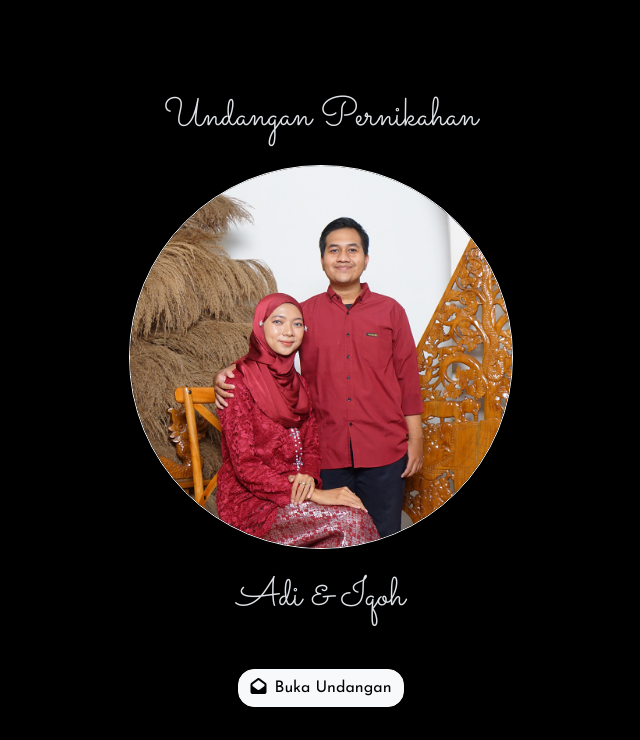
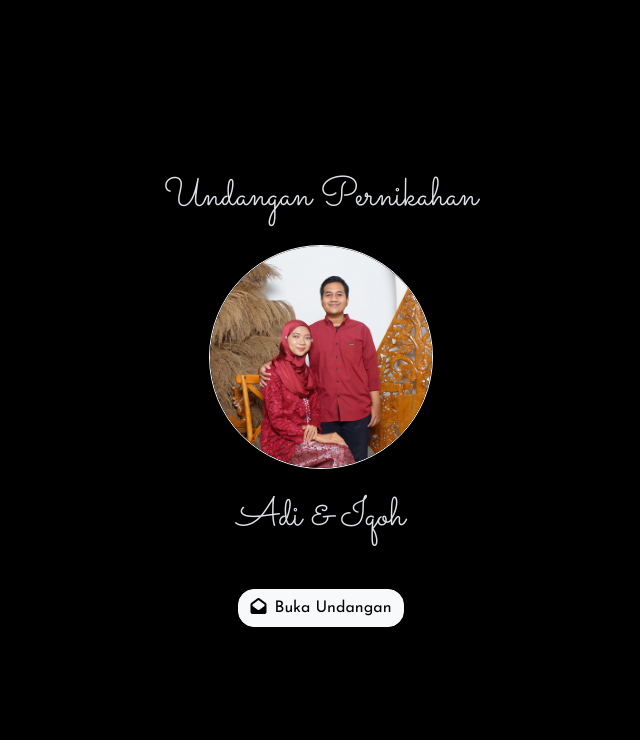
Before and after one commit to oregdesign/oregedesign.github.io, a website with bundled scripts: page index.html in a window 1280 px wide. Shown: the top 740 px of the page, without its empty margins (319-959 px from the left). Built offline with nearby package versions, Linux system fonts and the light colour scheme; files whose address does not match are found by name.

Commit message:
update content

```diff
--- a/css/app.css
+++ b/css/app.css
@@ -17,8 +17,8 @@ body {
 }
 
 .img-crop {
-    width: 24rem;
-    height: 24rem;
+    width: 14rem;
+    height: 14rem;
     position: relative;
     overflow: hidden;
     border-radius: 50%;
```
